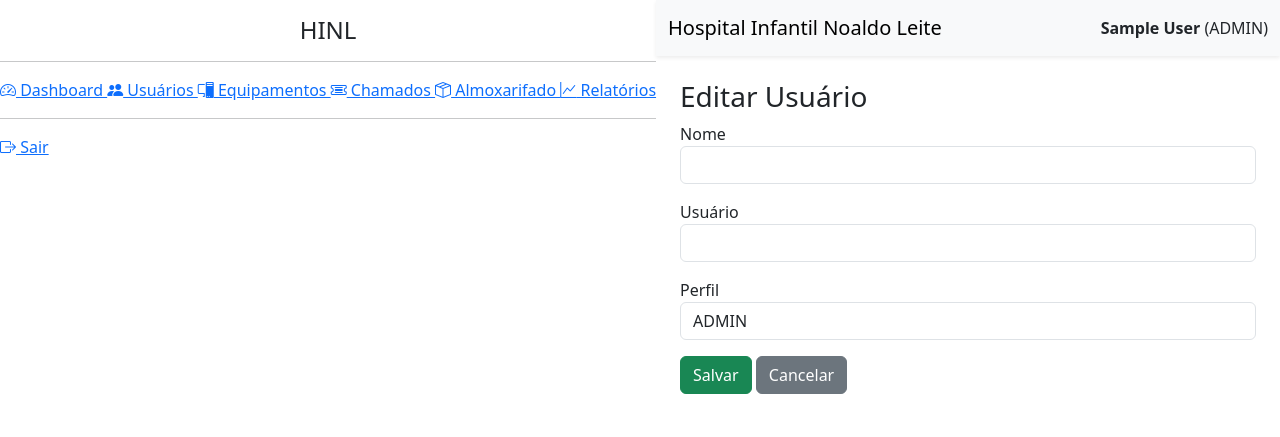
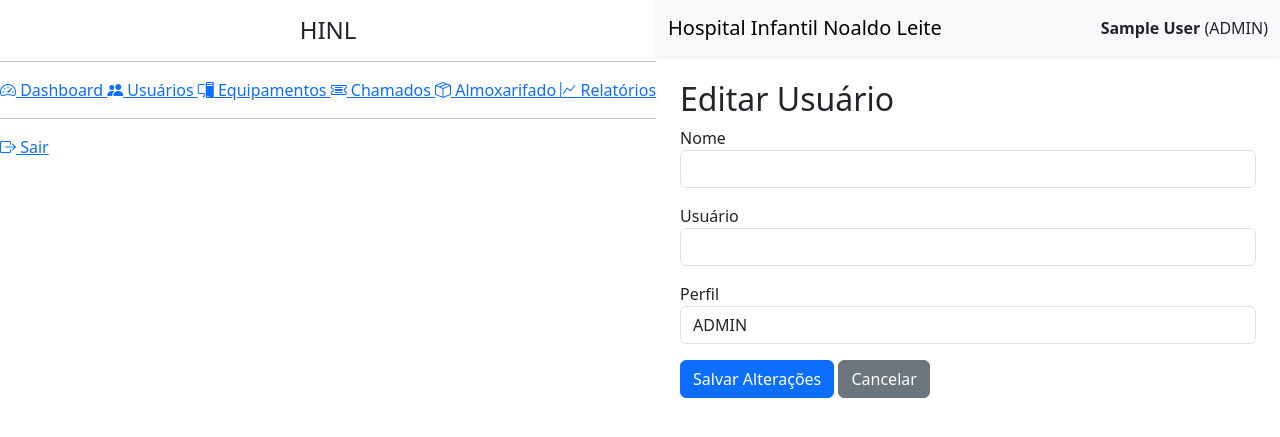
Before and after one commit to tihinlpatos-coder/Controle-TI, a Flask app: page /usuarios/editar/1 in a window 1280 px wide. Shown: the top 437 px of the page. Run offline with Flask 3, Linux system fonts and the light colour scheme; the visitor is signed in with stand-in values (Sample User, id 1); data that the repository does not hold is empty; some libraries are stand-ins or nearby versions.

Commit message:
Update user edit form layout and labels

```diff
--- a/templates/usuario_editar.html
+++ b/templates/usuario_editar.html
@@ -4,51 +4,73 @@
 
 <div class="container mt-4">
 
-<h3>Editar Usuário</h3>
+<h2>Editar Usuário</h2>
 
 <form method="POST">
 
 <div class="mb-3">
+
 <label>Nome</label>
+
 <input
+type="text"
+name="nome"
 class="form-control"
-name="nome"
 value="{{ usuario[1] }}"
 required>
+
 </div>
 
 <div class="mb-3">
+
 <label>Usuário</label>
+
 <input
+type="text"
+name="usuario"
 class="form-control"
-name="usuario"
 value="{{ usuario[2] }}"
 required>
+
 </div>
 
 <div class="mb-3">
+
 <label>Perfil</label>
 
 <select
-class="form-control"
-name="perfil">
+name="perfil"
+class="form-control">
 
-<option {% if usuario[3]=='ADMIN' %}selected{% endif %}>ADMIN</option>
+<option
+{% if usuario[3]=='ADMIN' %}selected{% endif %}>
+ADMIN
+</option>
 
-<option {% if usuario[3]=='TECNICO' %}selected{% endif %}>TECNICO</option>
+<option
+{% if usuario[3]=='TECNICO' %}selected{% endif %}>
+TECNICO
+</option>
 
-<option {% if usuario[3]=='USUARIO' %}selected{% endif %}>USUARIO</option>
+<option
+{% if usuario[3]=='USUARIO' %}selected{% endif %}>
+USUARIO
+</option>
 
 </select>
 
 </div>
 
-<button class="btn btn-success">
-Salvar
+<button class="btn btn-primary">
+
+Salvar Alterações
+
 </button>
 
-<a href="/usuarios" class="btn btn-secondary">
+<a href="{{ url_for('usuarios') }}" class="btn btn-secondary">
+
 Cancelar
+
 </a>
 
 </form>
```
